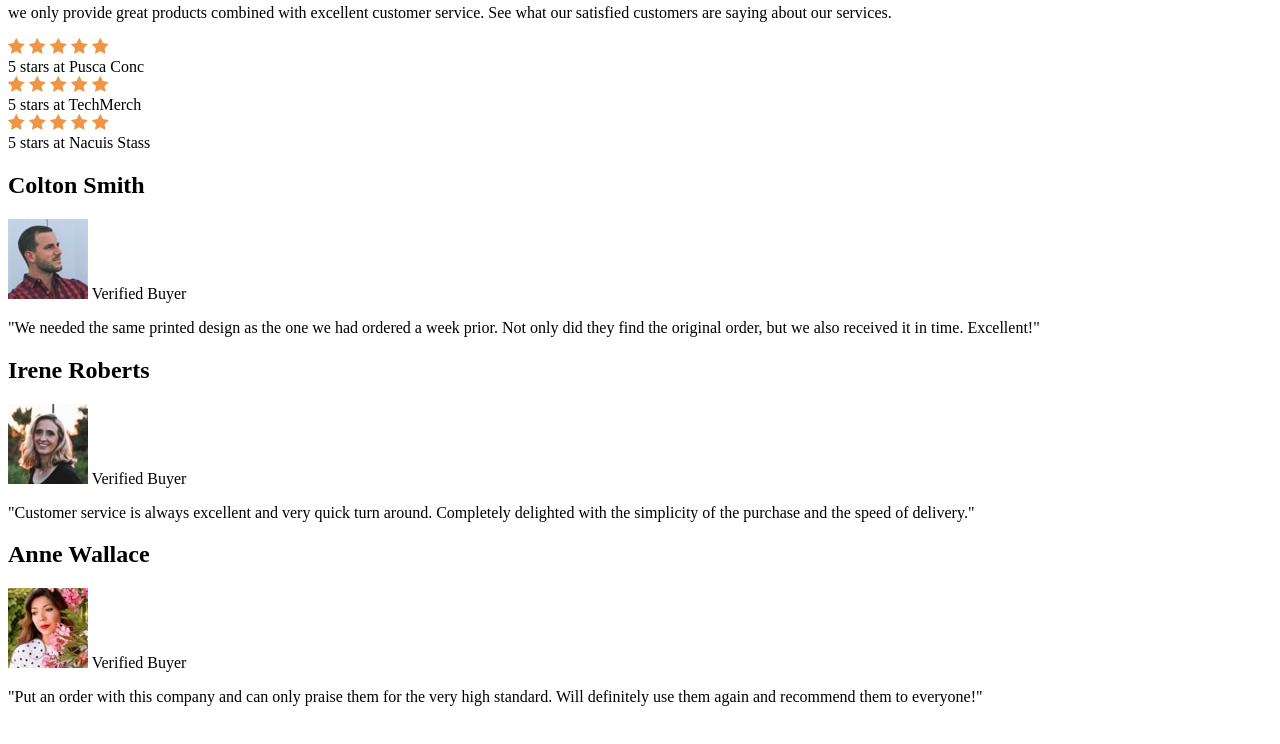
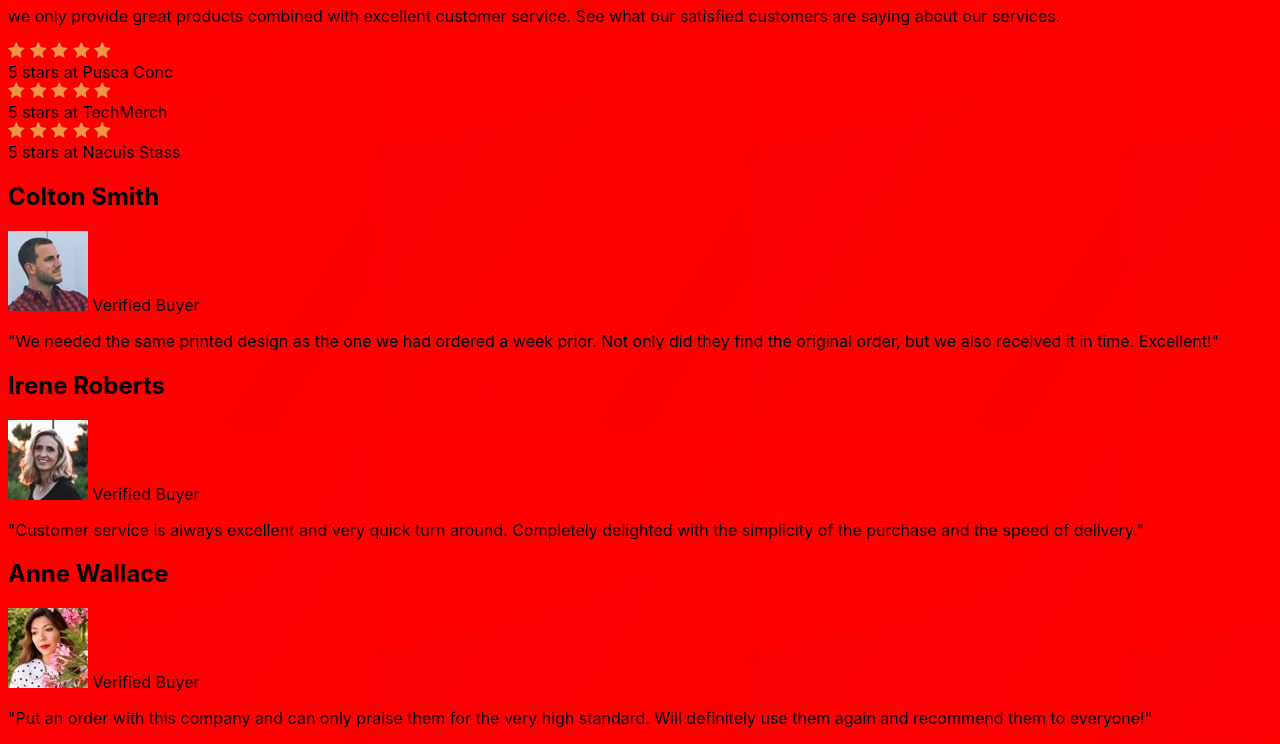
Before and after one commit to LuisPeri/202304-W2.5CH4-Luis-Peri, a website: page social-proof-section.html in a window 1280 px wide. Shown: the part 76-820 px from the top of the page. Drawn offline with nearby package versions, Linux system fonts and the light colour scheme; files that its build step writes are made by us from their sources; files whose address does not match are found by name.

Commit message:
Change file directory

```diff
--- a/web/html/social-proof-section.html
+++ b/social-proof-section.html
@@ -6,7 +6,7 @@
   <meta http-equiv="X-UA-Compatible" content="IE=edge">
   <meta name="viewport" content="width=device-width, initial-scale=1.0">
   <link rel="shortcut icon" href="./web/images/social-proof/favicon-32x32.png" type="image/x-icon">
-  <link rel="stylesheet" href="style.css">
+  <link rel="stylesheet" href="styles.css">
   <title>social-proof</title>
 </head>
 
--- a/styles.scss
+++ b/styles.scss
@@ -0,0 +1,9 @@
+* {
+  box-sizing: border-box;
+}
+
+body {
+  background-image: url(./web/html/images/social-proof/bg-pattern-bottom-mobile.svg);
+  font-family: -apple-system, BlinkMacSystemFont, "Segoe UI", Roboto, Helvetica,
+    Arial, sans-serif, "Apple Color Emoji", "Segoe UI Emoji", "Segoe UI Symbol";
+}
```
Also changed, not shown: styles.css, web/html/images/social-proof/bg-pattern-bottom-mobile.svg (added), 1 other file.
